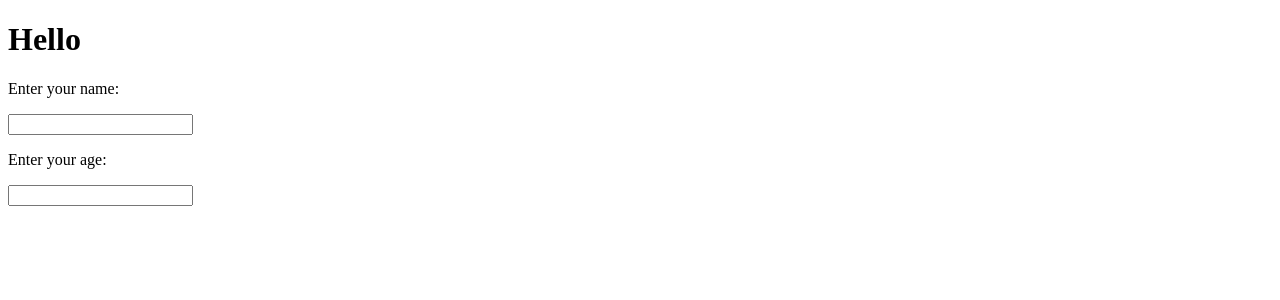
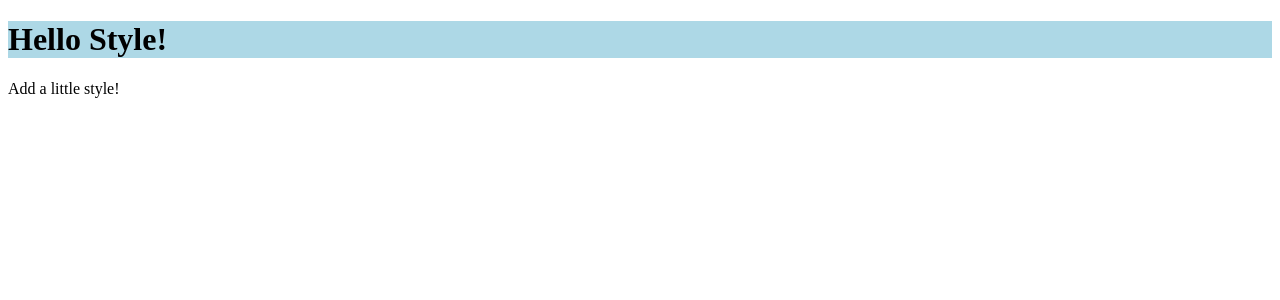
Before and after one commit to Sudo-Bear/mysecondreact, a React (Create React App) app: page / in a window 1280 px wide. Shown: the top 300 px of the page. Built offline with nearby package versions, Linux system fonts and the light colour scheme.

Commit message:
CSS Styling

```diff
--- a/src/index.js
+++ b/src/index.js
@@ -1,47 +1,15 @@
 import React from 'react';
 import ReactDOM from 'react-dom';
 
-class MyForm extends React.Component {
-  constructor(props) {
-    super(props);
-    this.state = {
-      username: '',
-      age: null,
-      errormessage: ''
-    };
-  }
-  myChangeHandler = (event) => {
-    let nam = event.target.name;
-    let val = event.target.value;
-    let err = '';
-    if (nam === "age") {
-      if (val != '' && !Number(val)) {
-        err = <strong>Your age must be a number</strong>;
-      }
-    }
-    this.setState({errormessage: err});
-    this.setState({[nam]: val});
-  }
+class MyHeader extends React.Component {
   render() {
     return (
-      <form>
-        <h1>Hello {this.state.username} {this.state.age}</h1>
-        <p>Enter your name:</p>
-        <input
-          type="text"
-          name='username'
-          onChange={this.myChangeHandler}
-        />
-        <p>Enter your age:</p>
-        <input
-          type='text'
-          name='age'
-          onChange={this.myChangeHandler}
-        />
-        {this.state.errormessage}
-      </form>
+      <div>
+        <h1 style={{backgroundColor: "lightblue"}}>Hello Style!</h1>
+        <p>Add a little style!</p>
+      </div>
     );
   }
 }
 
-ReactDOM.render(<MyForm />, document.getElementById("root"));
+ReactDOM.render(<MyHeader />, document.getElementById("root"));
```
